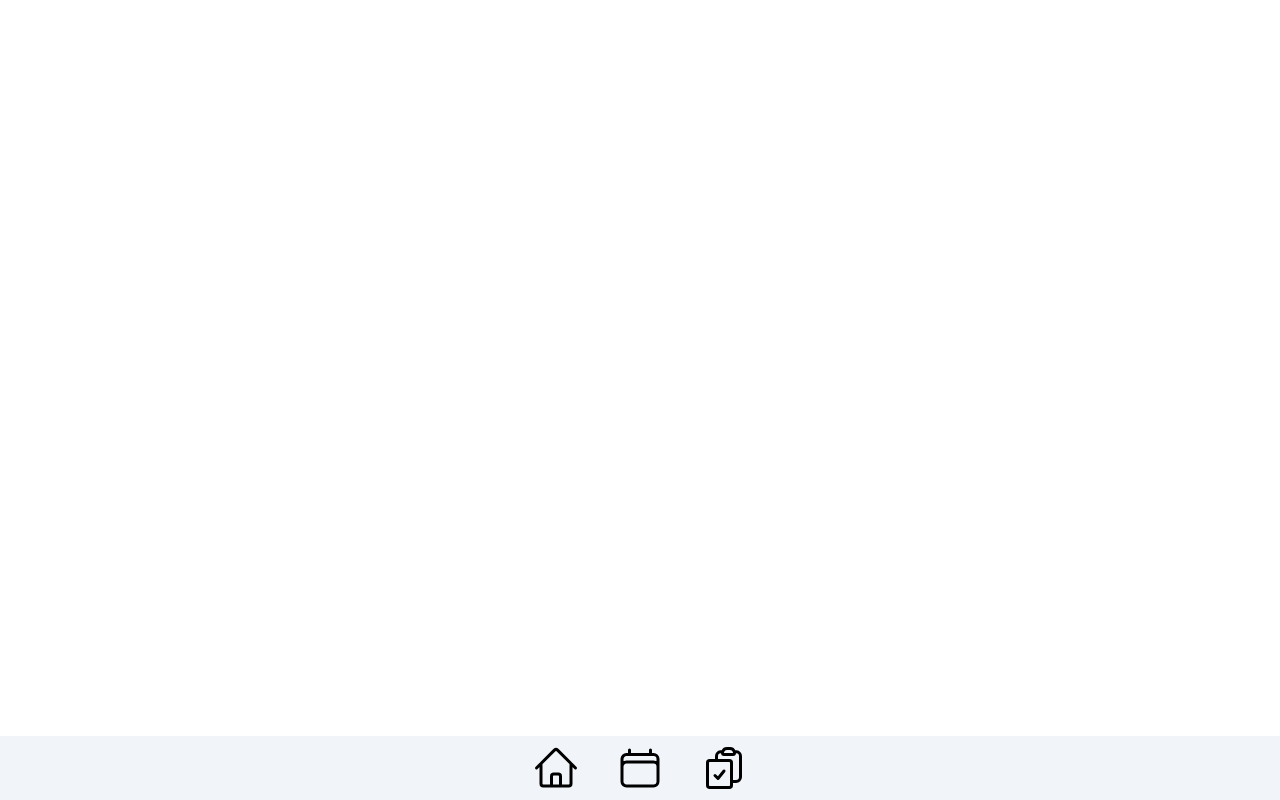
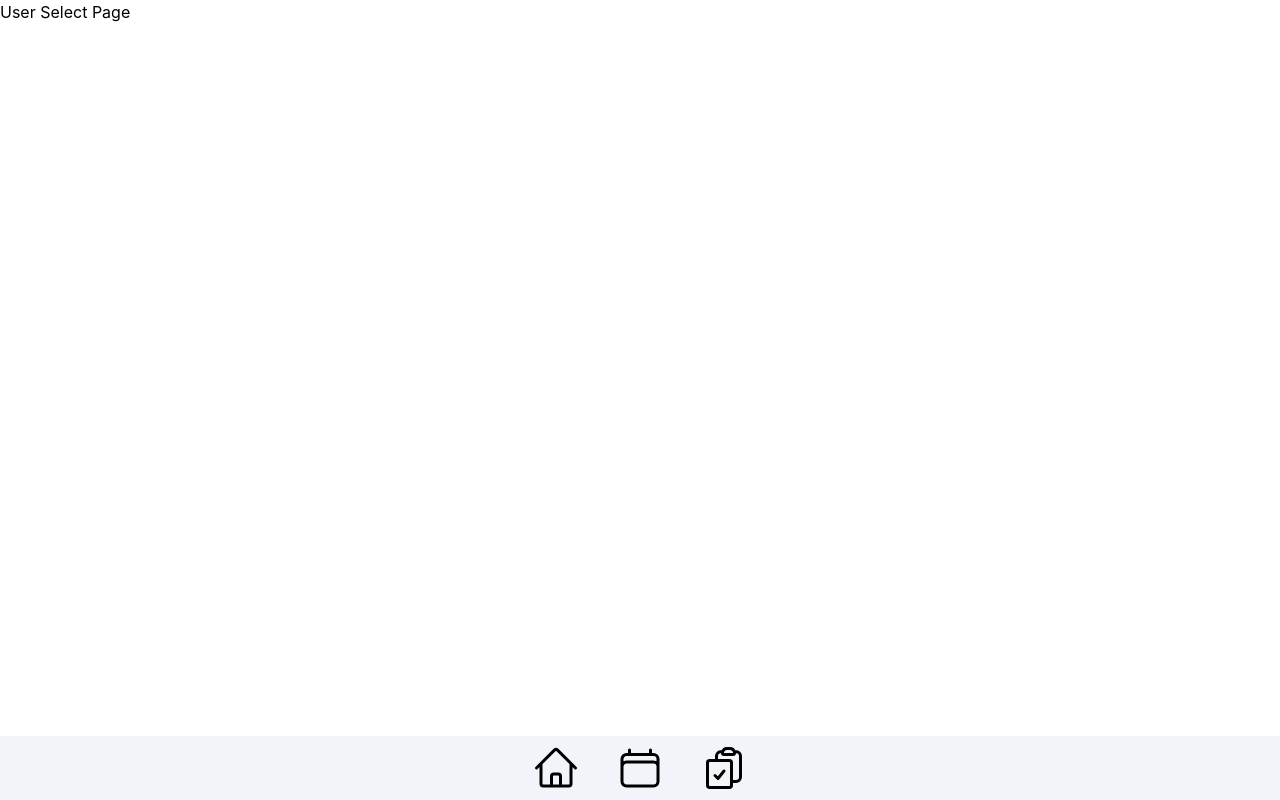
Before and after one commit to QuanNguyenDong/roomie, a React (Create React App) app in the folder frontend/: page / in a window 1280 px wide. Before the commit this address had no page. Built offline with nearby package versions, Linux system fonts and the light colour scheme; the HTML template or start-up script is replaced by a standard one.

Commit message:
added user select page

```diff
--- a/frontend/src/App.js
+++ b/frontend/src/App.js
@@ -3,6 +3,7 @@ import { HashRouter as Router, Route, Routes } from "react-router-dom";
 
 import Navbar from './components/Navbar';
 
+import UserSelect from './pages/UserSelect';
 import Calendar from './pages/Calendar';
 import Home from './pages/Home';
 import TaskManager from './pages/TaskManager';
@@ -12,8 +13,9 @@ function App() {
     <Router>
       <Fragment>
         <Routes>
-          <Route path="/home" element={<Home />} />  {/* Route for Home page */}
-          <Route path="/calendar" element={<Calendar />} />  {/* Route for Calendar page */}
+          <Route path="/" element={<UserSelect />} />
+          <Route path="/home" element={<Home />} />
+          <Route path="/calendar" element={<Calendar />} />
           <Route path="/tasks" element={<TaskManager />} />
         </Routes>
 
--- /dev/null
+++ b/frontend/src/pages/UserSelect.js
@@ -0,0 +1,7 @@
+import React from 'react';
+
+function UserSelect() {
+    return <div>User Select Page</div>;
+}
+
+export default UserSelect;
```
Also changed, not shown: frontend/src/components/Navbar.js (line endings or trailing spaces).
